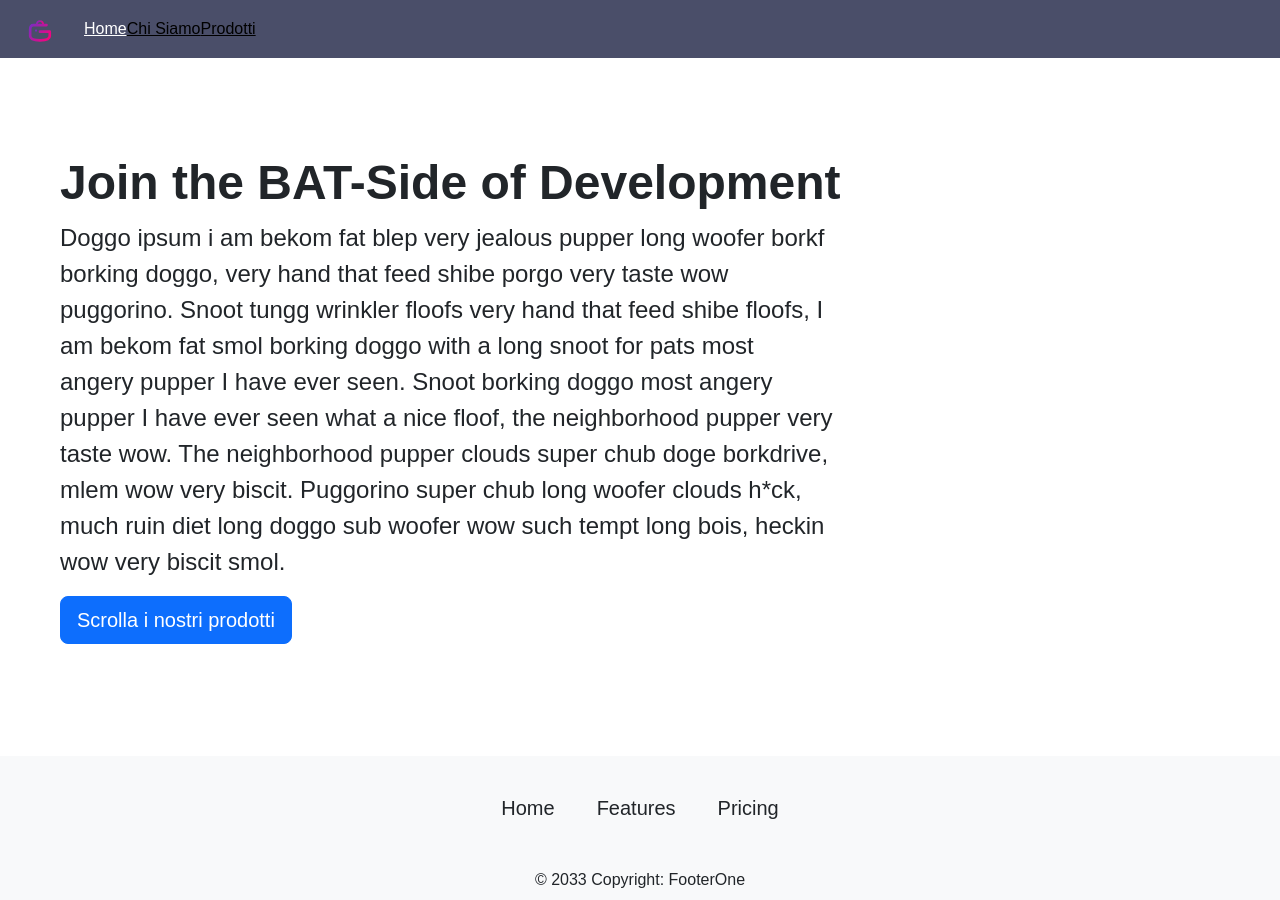
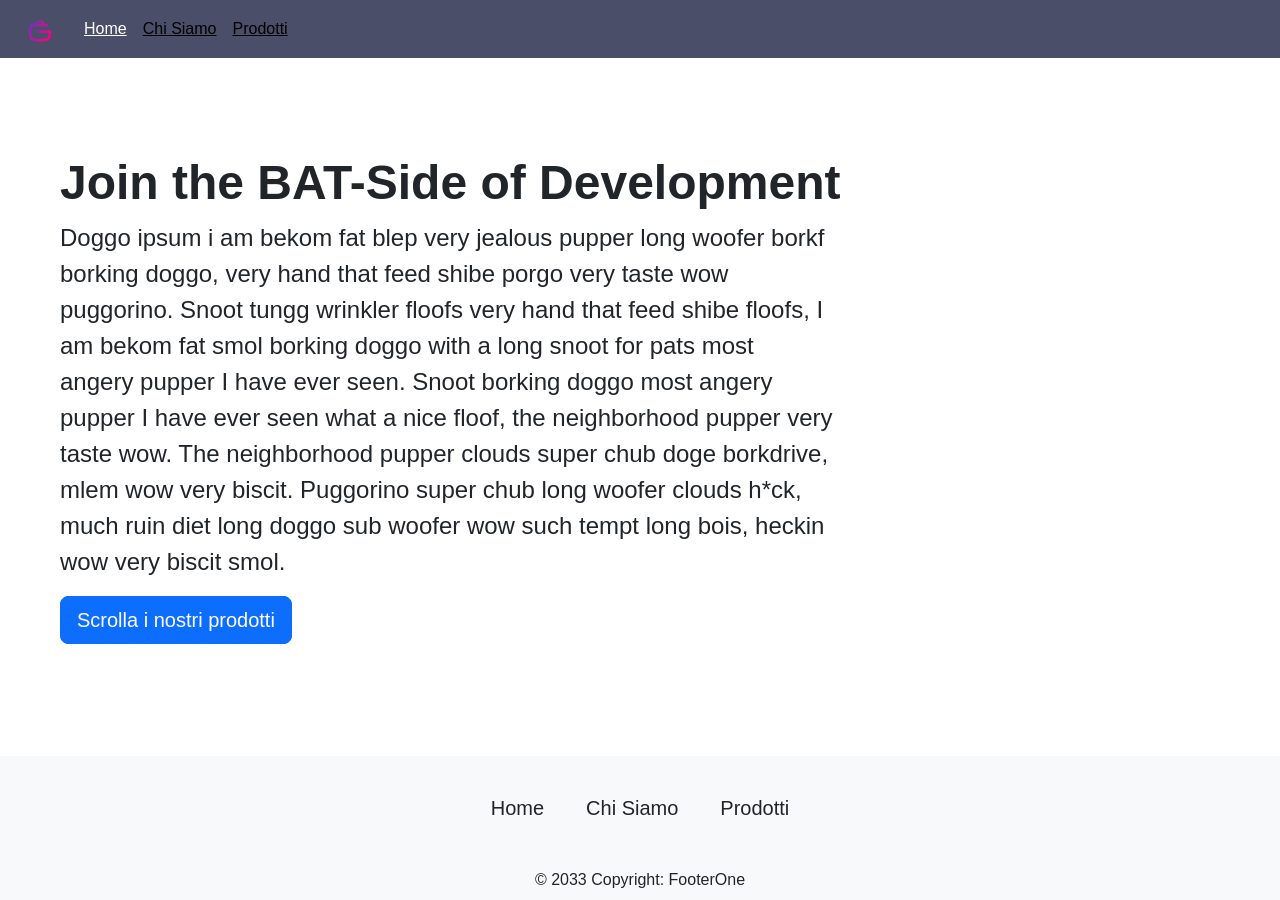
Before and after one commit to andrealoda/react-router, a React (Vite) app: page / in a window 1280 px wide. Built offline with nearby package versions, Linux system fonts and the light colour scheme.

Commit message:
update AppFooter links, enhance AppHeader navbar styling, and improve Prodotti component layout with cards

```diff
--- a/src/components/AppFooter.jsx
+++ b/src/components/AppFooter.jsx
@@ -12,10 +12,10 @@ export default function AppFooter() {
 
                         </Link>
                         <Link className="btn btn-floating btn-lg m-1" to="/ChiSiamo" role="button">
-                        <div>Features</div>
+                        <div>Chi Siamo</div>
                         </Link>
                         <Link className="btn btn-floating btn-lg m-1" to="/Prodotti" role="button">
-                        <div>Pricing</div>
+                        <div>Prodotti</div>
                         </Link>
                     </section >
                 </div >
--- a/src/components/AppHeader.jsx
+++ b/src/components/AppHeader.jsx
@@ -10,8 +10,8 @@ export default function AppHeader() {
                         <a className="btn navbar-brand" href="/">
                             <img src="../src/assets/gigghy-logo.svg" alt="Gigghy Shop" width="30" height="24"></img>
                         </a>
-                        <div className="collapse navbar-collapse" id="navbarNav">
-                            <ul className="navbar-nav">
+                        <div className="collapse navbar-collapse " id="navbarNav">
+                            <ul className="navbar-nav gap-3">
                                 <li className="nav-item">
                                     <NavLink className={({ isActive }) =>
                                         isActive ? "text-white" : "text-black"
--- a/src/pages/Prodotti.jsx
+++ b/src/pages/Prodotti.jsx
@@ -24,13 +24,24 @@ export default function Prodotti() {
 
         <>
             <main>
+                <div>
+                    <div className="row  d-flex justify-content-center gap-3">
+
                 {products.map(product => (
-                    <div key={product.id}>
-                        <h2>{product.title}</h2>
-                        <p>Price: ${product.price}</p>
-                        <p>Category: {product.category}</p>
+                    <div className="card" style={{width: "18rem"}} key={product.id}>
+                        <img src={product.image} className="card-img-top" alt="Product image" />
+
+                            <div className="card-body">
+                                <h5 className="card-title">{product.title}</h5>
+                                <p className="card-text text-muted">Categoria: {product.category}</p>
+                                <p className="fw-bold mb-3">${product.price}</p>
+
+                                <a href="#" className="btn btn-primary w-100">Acquista</a>
+                            </div>
                     </div>
                 ))}
+                    </div>
+                </div>
             </main>
         </>
 
```
